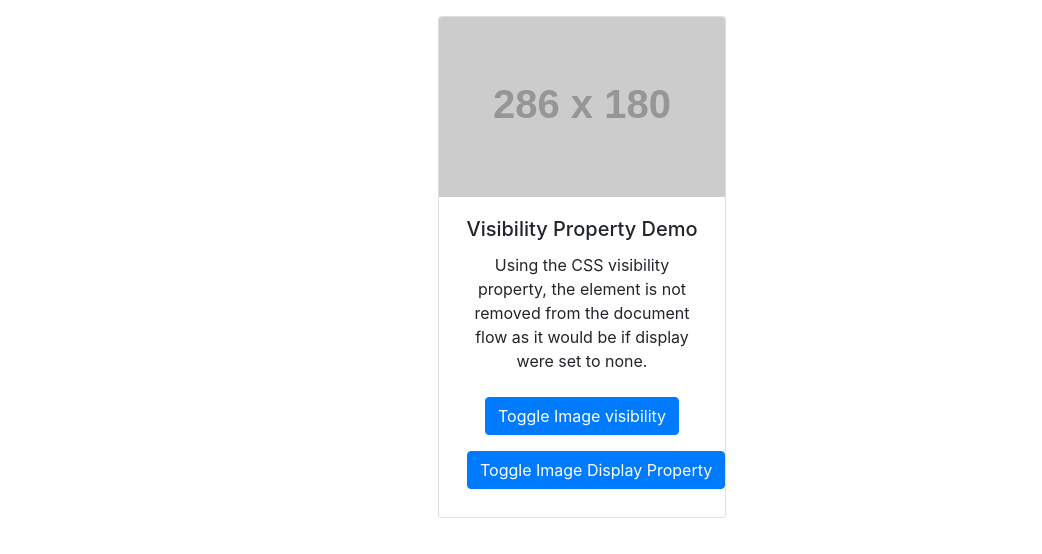
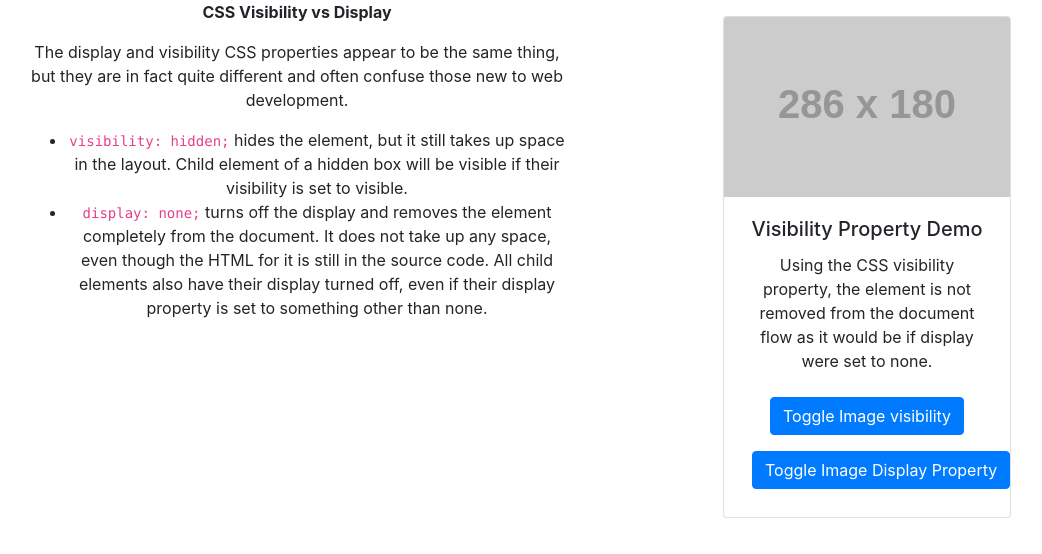
Before and after one commit to brianrsavage/CSS-Properties, a plain HTML site: page display-visibility-001.html in a window 1280 px wide. Shown: the whole page, without its empty margins (58-1100 px from the left). Drawn offline with nearby package versions, Linux system fonts and the light colour scheme; placeholder pictures from the web are drawn by us.

Commit message:
updated info

```diff
--- a/display-visibility-001.html
+++ b/display-visibility-001.html
@@ -22,6 +22,16 @@
         <div class="container">
             <div class="row text-center">
                 <div class="col">
+                    <p><strong>CSS Visibility vs Display</strong></p>
+                    <p>The display and visibility CSS properties appear to be the same thing, but they are in fact quite different and often confuse those new to web development.</p>
+                    <ul>
+                        <li><code>visibility: hidden;</code> hides the element, but it still takes up space in the layout. Child element of a hidden box will be visible if their visibility is set to visible.</li>
+                        <li><code>display: none;</code> turns off the display and removes the element completely from the document. It does not take up any space, even though the HTML for it is still in the source code. All child elements also have
+                            their display turned off, even if their display property is set to something other than none.</li>
+                    </ul>
+
+                </div>
+                <div class="col">
                     <div class="card ml-auto mr-auto" style="width: 18rem;">
                         <img id="imageID" class="card-img-top" src="https://via.placeholder.com/286x180/" alt="Card image cap">
                         <div class="card-body">
@@ -37,7 +47,8 @@
         </div>
         <script async type="text/javascript" src="https://code.jquery.com/jquery-3.2.1.slim.min.js"></script>
         <script async type="text/javascript" src="https://cdnjs.cloudflare.com/ajax/libs/popper.js/1.12.9/umd/popper.min.js"></script>
-        <script async type="text/javascript" src="https://maxcdn.bootstrapcdn.com/bootstrap/4.0.0/js/bootstrap.min.js"></script>        <script>
+        <script async type="text/javascript" src="https://maxcdn.bootstrapcdn.com/bootstrap/4.0.0/js/bootstrap.min.js"></script>
+        <script>
             function toggleImgvis() {
                 var image = document.getElementById('imageID');
                 if (image.style.visibility == "hidden") {
@@ -56,7 +67,7 @@
                 }
             }
 
-          $(function () {
+            $(function() {
                 $('[data-toggle="tooltip"]').tooltip();
             });
         </script>
```
Lines whose indentation alone changed are shown as unchanged.
